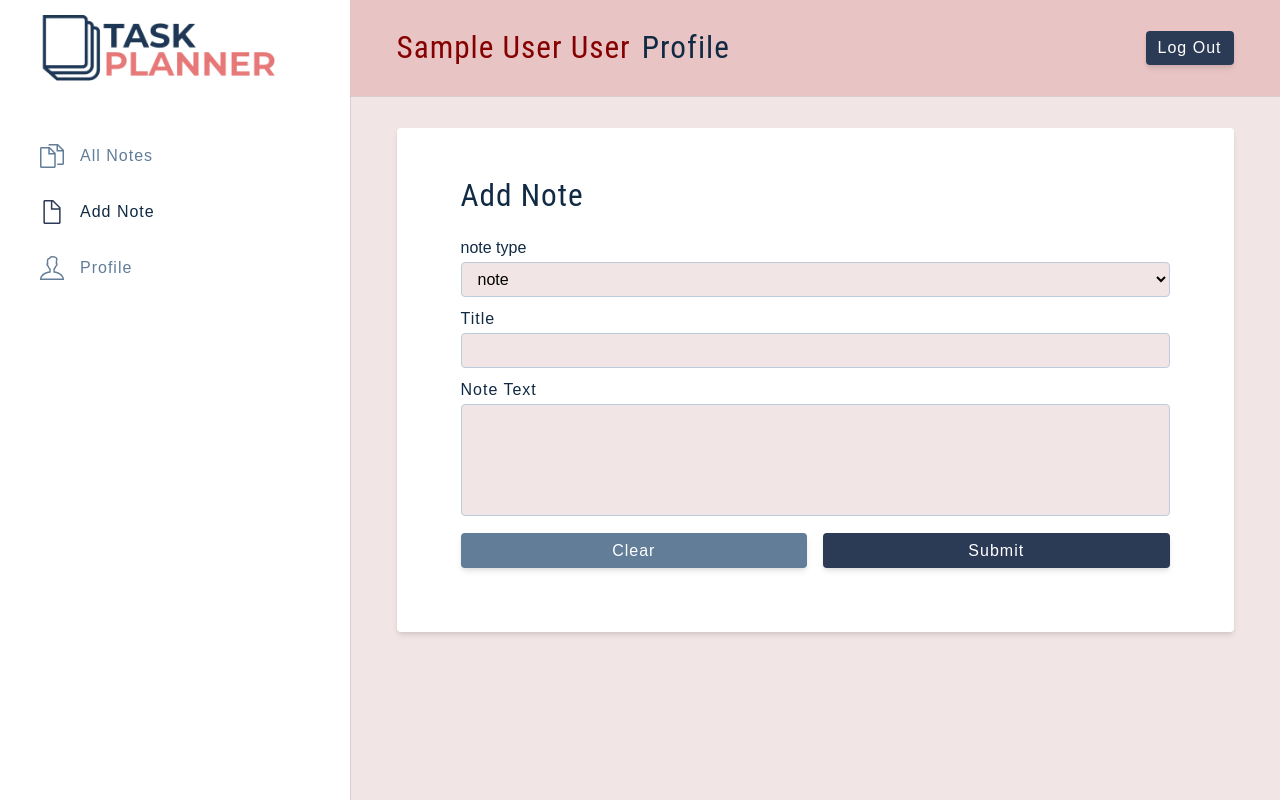
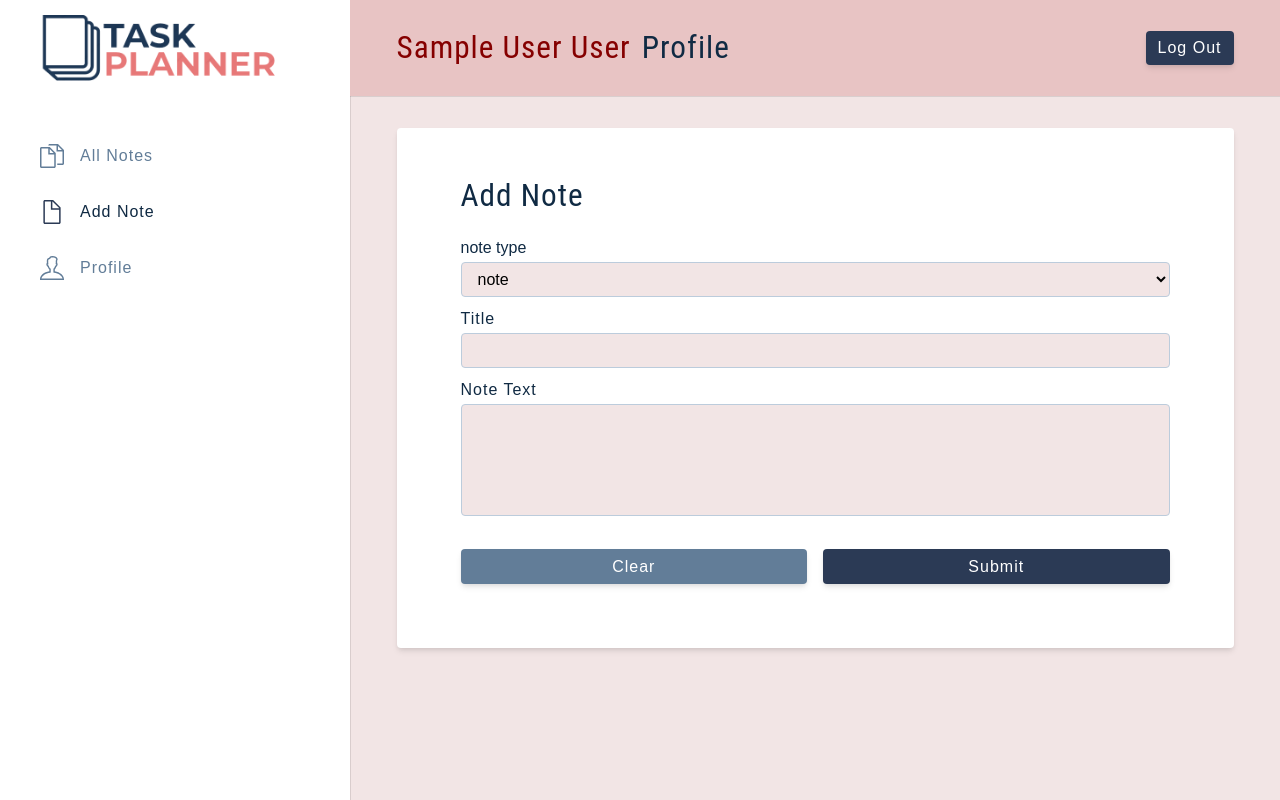
Before and after one commit to vitalij-morozov/task-planner-frontend, a React (Create React App) app: page /add-note in a window 1280 px wide. Built offline with nearby package versions, Linux system fonts and the light colour scheme; sample sign-in values are in the browser's storage.

Commit message:
tydiyng up

```diff
--- a/src/assets/containers/AddNoteContainer.js
+++ b/src/assets/containers/AddNoteContainer.js
@@ -39,7 +39,7 @@ const Container = styled.section`
     grid-template-columns: 1fr 1fr;
     column-gap: 1rem;
     align-self: flex-end;
-    margin-top: 0.5rem;
+    margin-top: 1rem;
     button {
       height: 35px;
     }
@@ -57,7 +57,7 @@ const Container = styled.section`
       column-gap: 1rem;
     }
     .btn-container {
-      margin-top: 0;
+      margin-top: 1rem;
     }
   }
   @media (min-width: 1120px) {
--- a/src/assets/containers/AllNotesContainer.js
+++ b/src/assets/containers/AllNotesContainer.js
@@ -1,7 +1,6 @@
 import styled from 'styled-components';
 
 const Container = styled.section`
-  margin-top: 4rem;
   h2 {
     text-transform: none;
   }
--- a/src/assets/containers/EditFormContainer.js
+++ b/src/assets/containers/EditFormContainer.js
@@ -6,7 +6,35 @@ const Container = styled.form`
   left: 0;
   right: 0;
   width: 100%;
-  height: 100%;
+  max-height: 100%;
   background-color: white;
+  padding: 1rem;
+  .form-label {
+    font-size: 0.8rem;
+  }
+  input {
+    width: 100%;
+  }
+  textarea {
+    width: 100%;
+    resize: none;
+    height: 3.2rem;
+  }
+  .buttons {
+    margin-top: 0.5rem;
+    display: flex;
+    justify-content: flex-end;
+    .btn {
+      font-size: 0.8rem;
+      padding: 0.4rem;
+    }
+    .btn.cancel {
+      background-color: var(--red-dark);
+      color: var(--grey-100);
+    }
+    .btn.cancel:hover {
+      background-color: var(--black);
+    }
+  }
 `;
 export default Container;
--- a/src/assets/containers/NavbarContainer.js
+++ b/src/assets/containers/NavbarContainer.js
@@ -55,6 +55,7 @@ const Container = styled.nav`
   @media (min-width: 992px) {
     position: sticky;
     top: 0;
+    z-index: 100;
     .toggle-btn {
       display: none;
     }
--- a/src/assets/containers/SearchContainer.js
+++ b/src/assets/containers/SearchContainer.js
@@ -4,6 +4,8 @@ const Container = styled.section`
   .form {
     width: 100%;
     max-width: 100%;
+    margin: 0;
+    margin-bottom: 2.5rem;
   }
   .form-input,
   .form-select,
--- a/src/assets/containers/SingleNoteContainer.js
+++ b/src/assets/containers/SingleNoteContainer.js
@@ -105,7 +105,7 @@ const Container = styled.div`
     display: flex;
     justify-content: space-between;
     align-items: center;
-    padding: 0 1.5rem 1rem;
+    padding: 0 1.5rem 1.7rem;
 
     p {
       margin: 0;
--- a/src/components/EditForm.js
+++ b/src/components/EditForm.js
@@ -64,10 +64,10 @@ function EditForm({ status, setShowEdit, id, title, text, type, uId }) {
         </div>
       )}
       <div className='buttons'>
-        <button type='submit' className='btn'>
+        <button type='submit' className='btn edit-btn confirm'>
           Confirm Changes
         </button>
-        <button type='button' className='btn' onClick={() => setShowEdit(false)}>
+        <button type='button' className='btn edit-btn cancel' onClick={() => setShowEdit(false)}>
           Cancel
         </button>
       </div>
--- a/src/components/Notes.js
+++ b/src/components/Notes.js
@@ -5,8 +5,9 @@ import { useDispatch, useSelector } from 'react-redux';
 import Loading from './Loading';
 import { getAllNotes } from '../features/allNotes/allNotesSlice';
 import PaginationBtns from './PaginationBtns';
+
 function Notes() {
-  const { notes, isLoading, page, totalNotes, pageAmount, searchType, search, searchStatus, sort } = useSelector(
+  const { notes, isLoading, page, pageAmount, searchType, search, searchStatus, sort } = useSelector(
     (store) => store.allNotes
   );
   const { user } = useSelector((store) => store.user);
@@ -30,9 +31,6 @@ function Notes() {
   console.log('notes ===', notes);
   return (
     <Container>
-      <h5>
-        {totalNotes} note{notes.length > 1 && 's'} found
-      </h5>
       <div className='notes'>
         {notes.map((note) => (
           <SingleNote key={note._id} {...note} />
--- a/src/components/PaginationBtns.js
+++ b/src/components/PaginationBtns.js
@@ -9,6 +9,7 @@ function PaginationBtns() {
   const pages = Array.from({ length: pageAmount }, (_, index) => {
     return index + 1;
   });
+  console.log('page ===', page);
   console.log('pageAmount ===', pageAmount);
   const prevPage = () => {
     let newPage = page - 1;
--- a/src/components/Search.js
+++ b/src/components/Search.js
@@ -14,11 +14,12 @@ function Search() {
     if (isLoading) return;
     dispatch(handleChange({ name: e.target.name, value: e.target.value }));
   };
+
   const handleSubmit = (e) => {
     e.preventDefault();
     dispatch(clearFilters());
   };
-  console.log('search ===', search);
+
   return (
     <Container>
       <form className='form'>
--- a/src/features/allNotes/allNotesSlice.js
+++ b/src/features/allNotes/allNotesSlice.js
@@ -22,9 +22,9 @@ const initialState = {
 
 export const getAllNotes = createAsyncThunk('/allNotes/getAllNotes', async (userId, thunkAPI) => {
   try {
-    const { searchType, search, searchStatus, sort } = thunkAPI.getState().allNotes;
+    const { searchType, search, searchStatus, sort, page } = thunkAPI.getState().allNotes;
     console.log('search ===', search);
-    let url = `${baseURL}/tp/notes/${userId}?noteType=${searchType}&noteStatus=${searchStatus}&sort=${sort}&page=${initialState.page}`;
+    let url = `${baseURL}/tp/notes/${userId}?noteType=${searchType}&noteStatus=${searchStatus}&sort=${sort}&page=${page}`;
     if (search) {
       url += `&search=${search}`;
     }
@@ -53,6 +53,7 @@ const allNotesSlice = createSlice({
       return { ...state, ...initialState };
     },
     changePage: (state, { payload }) => {
+      console.log('payload ===', payload);
       state.page = payload;
     },
   },
@@ -61,12 +62,11 @@ const allNotesSlice = createSlice({
       state.isLoading = true;
     },
     [getAllNotes.fulfilled]: (state, { payload }) => {
-      console.log('payload ===', payload);
       state.isLoading = false;
       state.page = 1;
       state.notes = payload.data.notes;
-      state.pageAmount = Math.ceil(payload.data.notes.length / 10);
-      state.totalNotes = payload.data.notes.length;
+      state.pageAmount = Math.ceil(payload.data.noteAmount / 10);
+      state.totalNotes = payload.data.noteAmount;
     },
     [getAllNotes.rejected]: (state, { payload }) => {
       state.isLoading = false;
--- a/src/pages/RegisterPage.js
+++ b/src/pages/RegisterPage.js
@@ -25,7 +25,7 @@ function RegisterPage() {
   useEffect(() => {
     if (user) {
       setTimeout(() => {
-        nav('/');
+        nav('/all-notes');
       }, 2500);
     }
   }, [user, nav]);
```
